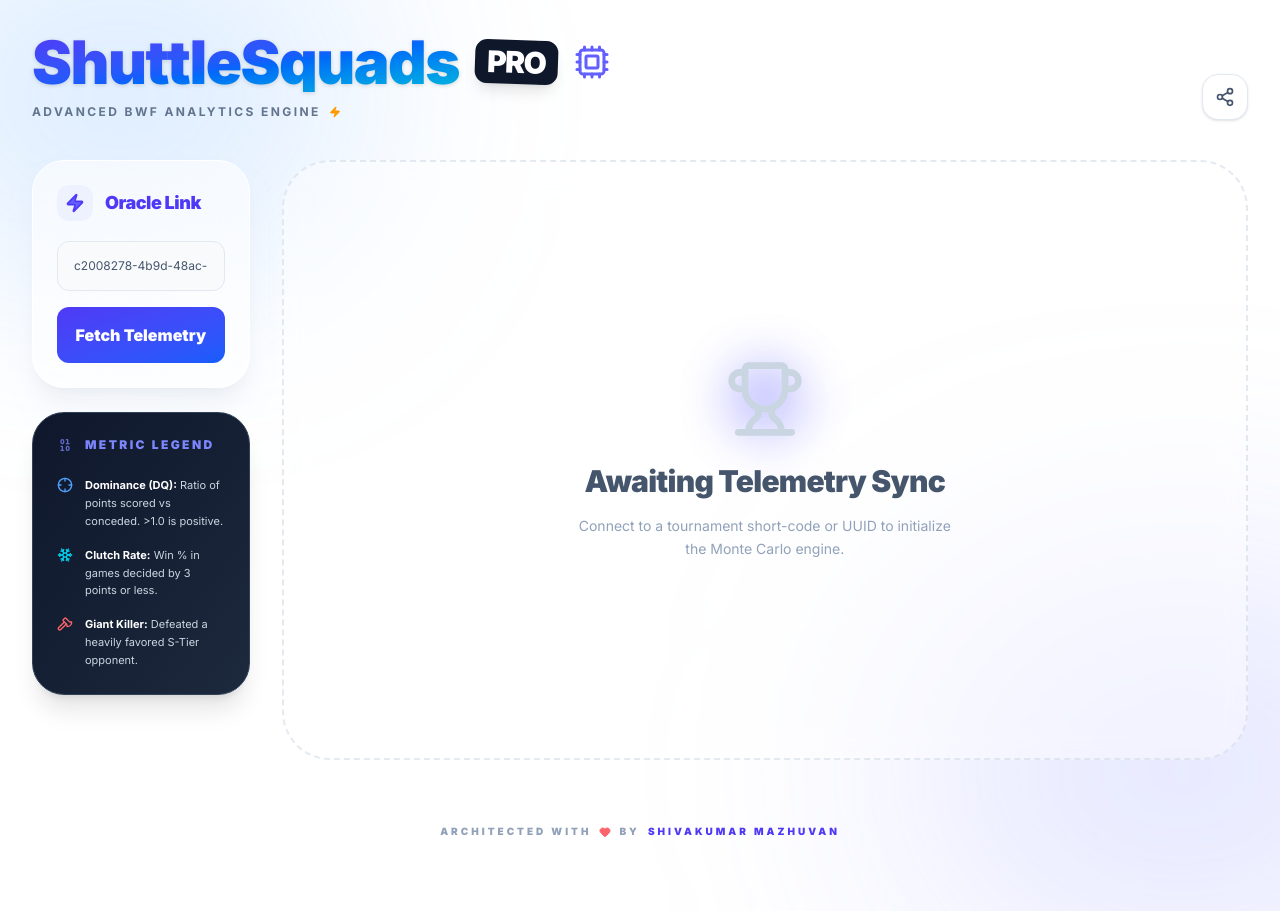
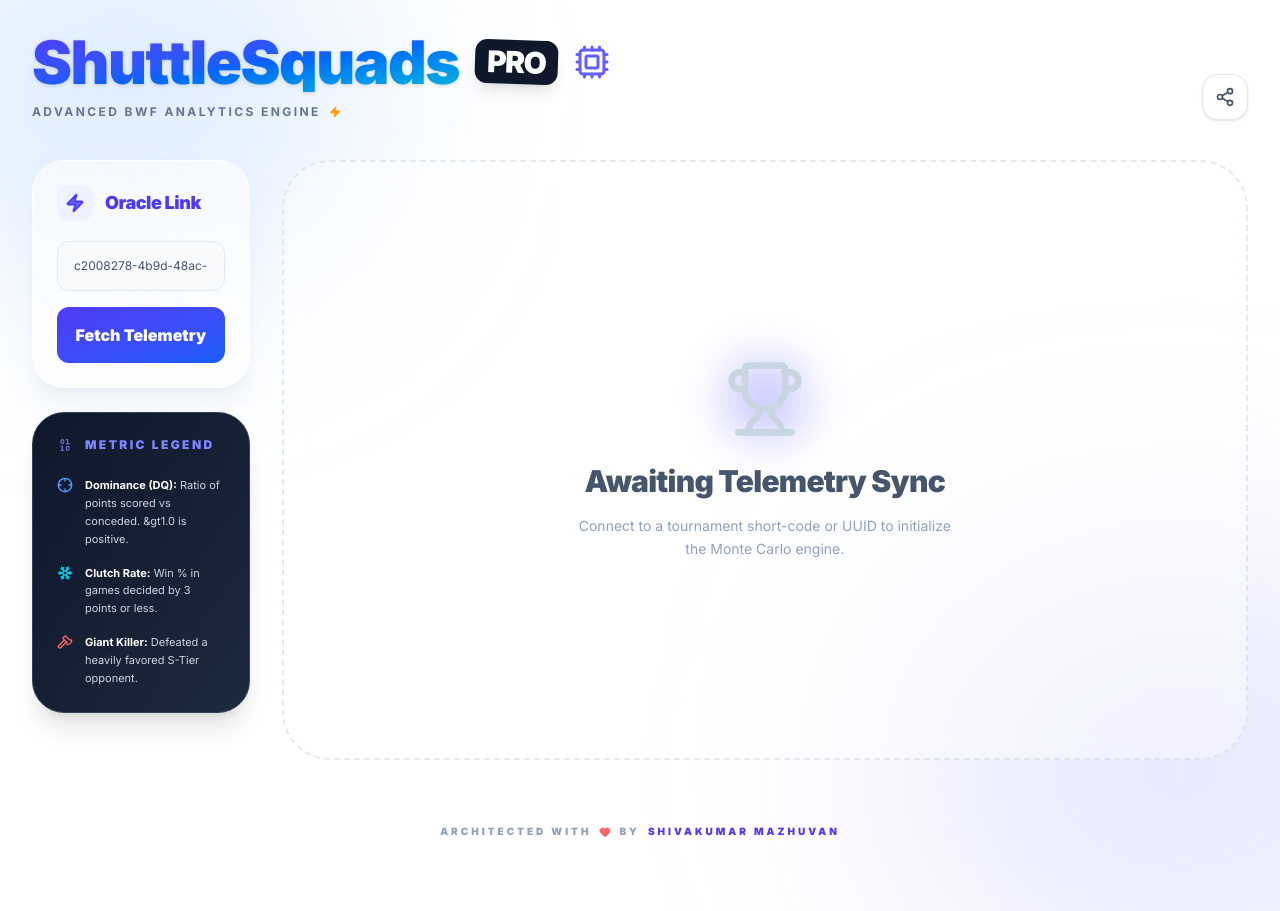
Before and after one commit to smazhuvan/ShuttleSquads-Pro, a Next.js app: page / in a window 1280 px wide. Built offline with nearby package versions, Linux system fonts and the light colour scheme.

Commit message:
fix: escape greater-than symbol in jsx

```diff
--- a/src/app/page.jsx
+++ b/src/app/page.jsx
@@ -177,7 +177,7 @@
           <div className="bg-gradient-to-br from-slate-900 to-slate-800 border border-slate-700 text-white p-6 rounded-[2rem] shadow-xl hover:shadow-2xl hover:shadow-slate-900/50 transition-all duration-500 animate-fade-in-left animation-delay-150">
             <h3 className="font-black text-xs uppercase tracking-[0.2em] text-indigo-400 flex items-center gap-3 mb-6"><Binary size={16} className="animate-pulse"/> Metric Legend</h3>
             <ul className="text-[11px] text-slate-300 space-y-4 leading-relaxed">
-                <li className="flex gap-3 group"><Crosshair size={16} className="text-blue-400 shrink-0 group-hover:rotate-90 transition-transform duration-500"/> <span><strong className="text-white">Dominance (DQ):</strong> Ratio of points scored vs conceded. >1.0 is positive.</span></li>
+                <li className="flex gap-3 group"><Crosshair size={16} className="text-blue-400 shrink-0 group-hover:rotate-90 transition-transform duration-500"/> <span><strong className="text-white">Dominance (DQ):</strong> Ratio of points scored vs conceded. &gt1.0 is positive.</span></li>
                 <li className="flex gap-3 group"><Snowflake size={16} className="text-cyan-400 shrink-0 group-hover:scale-125 transition-transform duration-500"/> <span><strong className="text-white">Clutch Rate:</strong> Win % in games decided by 3 points or less.</span></li>
                 <li className="flex gap-3 group"><Axe size={16} className="text-red-400 shrink-0 group-hover:-rotate-12 transition-transform duration-500"/> <span><strong className="text-white">Giant Killer:</strong> Defeated a heavily favored S-Tier opponent.</span></li>
             </ul>
```
